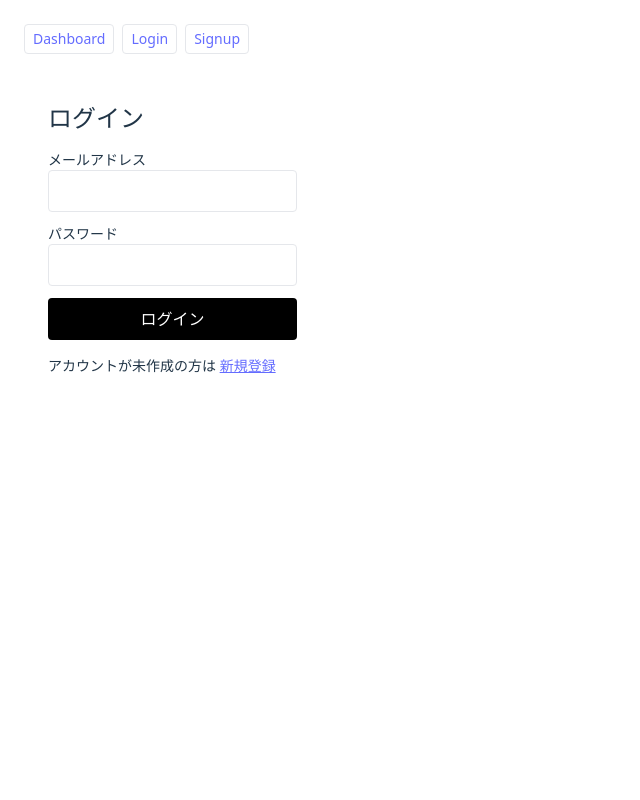
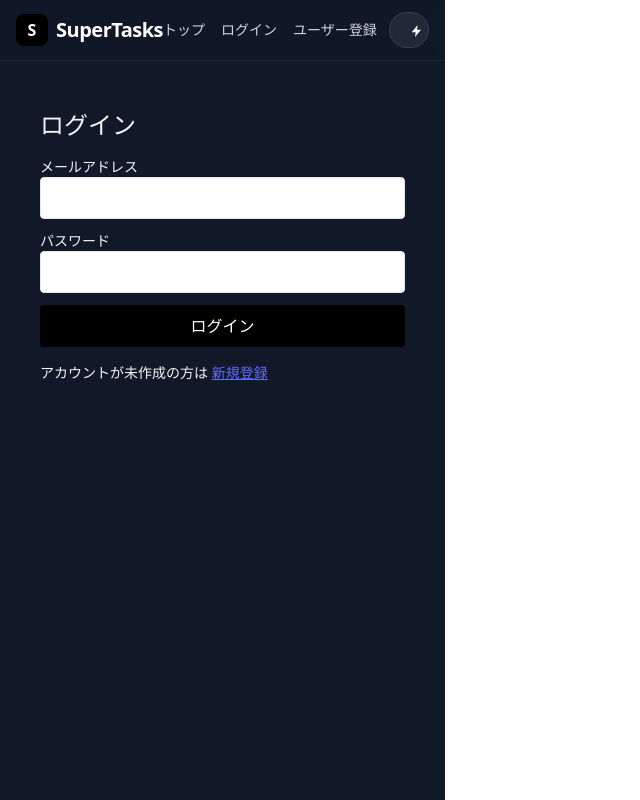
Before and after one commit to Ayatakanimeshi/super_tasks, a React (Vite) app in the folder super_tasks_frontend/: page /login in a window 1280 px wide. Shown: the whole page, without its empty margins (0-640 px from the left). Built offline with nearby package versions, Linux system fonts and the light colour scheme; no server answers.

Commit message:
TOP画面改修

```diff
--- a/super_tasks_frontend/src/App.tsx
+++ b/super_tasks_frontend/src/App.tsx
@@ -1,41 +1,107 @@
+import React, { useState } from "react";
 import { Routes, Route, Link, Navigate } from "react-router-dom";
+import { useAuth } from "./auth/AuthContext";
+import Modal from "./components/common/Modal";
+
 import Dashboard from "./pages/Dashboard";
 import LoginPage from "./pages/Login";
 import SignupPage from "./pages/Signup";
 import ProtectedRoute from "./components/ProtectedRoute";
+
 import TrainingLogsPage from "./pages/training/TrainingLogsPage";
 import TrainingLogDetail from "./pages/training/TrainingLogDetail";
 import TrainingMenusPage from "./pages/training/TrainingMenusPage";
 import TrainingMenuDetail from "./pages/training/TrainingMenuDetail";
+
 import StudyLogsPage from "./pages/study/StudyLogsPage";
 import StudyLogDetail from "./pages/study/StudyLogDetail";
 import StudyGoalsPage from "./pages/study/StudyGoalsPage";
 import StudyGoalDetail from "./pages/study/StudyGoalDetail";
+
 import MealLogsPage from "./pages/meal/MealLogsPage";
 import MealLogDetail from "./pages/meal/MealLogDetail";
 import MealMenusPage from "./pages/meal/MealMenusPage";
 import MealMenuDetail from "./pages/meal/MealMenuDetail";
+
 import MentorCalendarPage from "./pages/mentor/MentorCalendarPage";
 
 export default function App() {
+  const { user, signOut } = useAuth();
+  const [openQuick, setOpenQuick] = useState(false);
+
   return (
-    <div className="min-h-screen p-6 space-y-6">
-      <nav className="flex flex-wrap gap-2 text-sm">
-        <Link to="/dashboard" className="px-2 py-1 border rounded">
-          Dashboard
+    <div className="min-h-screen bg-gray-900 text-gray-100">
+      {/* ヘッダー（日本語ラベル＋ログイン状態で出し分け） */}
+      <header className="sticky top-0 z-10 bg-gray-900/90 backdrop-blur border-b border-gray-800">
+        <div className="mx-auto max-w-5xl px-4 py-3 flex items-center justify-between">
+          {/* 左：ブランド（トップへ） */}
+          <div className="flex items-center gap-2">
+            <div className="h-8 w-8 rounded-lg bg-black text-white grid place-items-center font-bold">
+              S
+            </div>
+            <Link
+              to="/"
+              className="text-xl font-extrabold tracking-tight text-white"
+            >
+              SuperTasks
             </Link>
-        <Link to="/login" className="px-2 py-1 border rounded">
-          Login
+          </div>
+
+          {/* 右：ナビ＋クイックアクション */}
+          <div className="flex items-center gap-3">
+            <nav className="hidden sm:flex items-center gap-4 text-sm">
+              <Link to="/" className="text-gray-300 hover:text-white">
+                トップ
               </Link>
-        <Link to="/signup" className="px-2 py-1 border rounded">
-          Signup
+              {!user ? (
+                <>
+                  <Link to="/login" className="text-gray-300 hover:text-white">
+                    ログイン
                   </Link>
+                  <Link to="/signup" className="text-gray-300 hover:text-white">
+                    ユーザー登録
+                  </Link>
+                </>
+              ) : (
+                <button
+                  onClick={signOut}
+                  className="text-gray-300 hover:text-white"
+                  title="ログアウト"
+                >
+                  ログアウト
+                </button>
+              )}
             </nav>
 
+            {/* クイックアクション（右上の丸アイコン） */}
+            <button
+              aria-label="クイックアクション"
+              title="クイックアクション"
+              onClick={() => setOpenQuick(true)}
+              className="h-9 w-9 rounded-full bg-gray-800 border border-gray-700 grid place-items-center hover:bg-gray-700 active:opacity-80"
+            >
+              {/* 稲妻アイコン */}
+              <svg
+                width="16"
+                height="16"
+                viewBox="0 0 24 24"
+                fill="currentColor"
+                className="text-white"
+              >
+                <path d="M13 3L4 14h6l-1 7 9-11h-6l1-7z" />
+              </svg>
+            </button>
+          </div>
+        </div>
+      </header>
+
+      {/* 本文 */}
+      <main className="mx-auto max-w-5xl px-4 py-6">
         <Routes>
           <Route path="/" element={<Navigate to="/dashboard" replace />} />
           <Route path="/login" element={<LoginPage />} />
           <Route path="/signup" element={<SignupPage />} />
+
           <Route
             path="/dashboard"
             element={
@@ -79,6 +145,7 @@ export default function App() {
             }
           />
 
+          {/* 食事管理 */}
           <Route
             path="/meals"
             element={
@@ -112,6 +179,7 @@ export default function App() {
             }
           />
 
+          {/* 勉強管理 */}
           <Route
             path="/study"
             element={
@@ -145,6 +213,7 @@ export default function App() {
             }
           />
 
+          {/* メンター業務 */}
           <Route
             path="/mentor"
             element={
@@ -156,6 +225,41 @@ export default function App() {
 
           <Route path="*" element={<div>Not Found</div>} />
         </Routes>
+      </main>
+
+      {/* クイックアクション：モーダル（右上アイコンから） */}
+      <Modal
+        open={openQuick}
+        onClose={() => setOpenQuick(false)}
+        title="クイックアクション"
+      >
+        <div className="grid grid-cols-1 gap-3">
+          <a
+            href="/training"
+            className="rounded border border-gray-800 bg-gray-800 p-3 hover:bg-gray-700"
+          >
+            ＋ トレーニングログを追加
+          </a>
+          <a
+            href="/meals"
+            className="rounded border border-gray-800 bg-gray-800 p-3 hover:bg-gray-700"
+          >
+            ＋ 食事ログを追加
+          </a>
+          <a
+            href="/study"
+            className="rounded border border-gray-800 bg-gray-800 p-3 hover:bg-gray-700"
+          >
+            ＋ 学習ログ/目標を追加
+          </a>
+          <a
+            href="/mentor"
+            className="rounded border border-gray-800 bg-gray-800 p-3 hover:bg-gray-700"
+          >
+            ＋ メンタータスクを追加
+          </a>
+        </div>
+      </Modal>
     </div>
   );
 }
--- a/super_tasks_frontend/src/pages/Dashboard.tsx
+++ b/super_tasks_frontend/src/pages/Dashboard.tsx
@@ -4,7 +4,6 @@ import StatCard from "../components/common/StatCard";
 import Spinner from "../components/common/Spinner";
 import Empty from "../components/common/Empty";
 import ErrorMessage from "../components/common/ErrorMessage";
-import Modal from "../components/common/Modal";
 import { useQuery } from "@tanstack/react-query";
 import { trainingApi } from "../features/training/trainingApi";
 import { studyApi } from "../features/study/studyApi";
@@ -17,7 +16,7 @@ function ymd(d: Date) {
 const todayISO = ymd(new Date());
 
 export default function Dashboard() {
-  // === fetch: 直近7日で取得（UI体感が良い）
+  // 直近7日レンジ
   const [range] = useState(() => {
     const to = new Date();
     const from = new Date();
@@ -25,6 +24,7 @@ export default function Dashboard() {
     return { from: from.toISOString(), to: to.toISOString() };
   });
 
+  // fetch
   const menusQ = useQuery({
     queryKey: ["training_menus"],
     queryFn: trainingApi.listMenus,
@@ -61,7 +61,7 @@ export default function Dashboard() {
     queryFn: () => mentorApi.listLogs({ from: range.from, to: range.to }),
   });
 
-  // === 集計（今日）
+  // 集計（今日）
   const todayTrainingCount = useMemo(
     () =>
       (logsQ.data ?? []).filter(
@@ -69,8 +69,8 @@ export default function Dashboard() {
       ).length,
     [logsQ.data]
   );
+
   const todayCalories = useMemo(() => {
-    // meal_logs: amount * menu.calories を合算（amountが未使用の設計なら menu.calories を加算）
     const byId = new Map((mealMenusQ.data ?? []).map((m) => [m.id, m]));
     return (mealLogsQ.data ?? [])
       .filter((l) => l.meal_date?.slice(0, 10) === todayISO)
@@ -84,10 +84,9 @@ export default function Dashboard() {
   }, [mealLogsQ.data, mealMenusQ.data]);
 
   const todayStudyHours = useMemo(() => {
-    const hours = (studyLogsQ.data ?? [])
+    return (studyLogsQ.data ?? [])
       .filter((l) => l.study_date?.slice(0, 10) === todayISO)
       .reduce((sum, l) => sum + (l.hours ?? 0), 0);
-    return hours; // h単位
   }, [studyLogsQ.data]);
 
   const overdueMentorCount = useMemo(() => {
@@ -97,27 +96,45 @@ export default function Dashboard() {
     ).length;
   }, [mentorLogsQ.data]);
 
-  // === クイックアクション（簡易モーダルの例：今はリンク中心に）
-  const [openQuick, setOpenQuick] = useState(false);
+  // 表示ラベル
+  const rangeLabel = useMemo(() => {
+    const f = new Date(range.from);
+    const t = new Date(range.to);
+    const pad = (n: number) => String(n).padStart(2, "0");
+    return `${f.getFullYear()}/${pad(f.getMonth() + 1)}/${pad(
+      f.getDate()
+    )} - ${t.getFullYear()}/${pad(t.getMonth() + 1)}/${pad(t.getDate())}`;
+  }, [range.from, range.to]);
+
+  // 最近
+  const recentTrainings = useMemo(
+    () => (logsQ.data ?? []).slice(-3).reverse(),
+    [logsQ.data]
+  );
+  const dueSoonMentor = useMemo(() => {
+    return (mentorLogsQ.data ?? [])
+      .filter((l) => !l.completed && l.deadline)
+      .sort(
+        (a, b) =>
+          new Date(a.deadline!).getTime() - new Date(b.deadline!).getTime()
+      )
+      .slice(0, 5);
+  }, [mentorLogsQ.data]);
 
   return (
-    <div className="space-y-6 p-6">
-      <div className="flex items-center justify-between">
-        <h1 className="text-2xl font-bold">ダッシュボード</h1>
-        <button
-          className="px-4 py-2 rounded bg-black text-white"
-          onClick={() => setOpenQuick(true)}
-        >
-          ＋ クイックアクション
-        </button>
+    <div className="mx-auto max-w-5xl px-4 py-6 space-y-6">
+      {/* タイトルだけ（ヘッダーやクイックモーダルは App.tsx 側で制御） */}
+      <div className="flex items-end justify-between">
+        <h1 className="text-2xl font-extrabold tracking-tight text-white">
+          本日の記録
+        </h1>
       </div>
 
-      {/* 概況カード */}
-      <div className="grid grid-cols-2 gap-3">
+      {/* 概況カード（スマホ2列） */}
+      <section className="grid grid-cols-2 gap-3 sm:gap-4">
         <StatCard
           label="今日のトレーニング回数"
           value={logsQ.isLoading ? <Spinner /> : todayTrainingCount}
-          hint="直近7日のログから集計"
           onClick={() => (window.location.href = "/training")}
         />
         <StatCard
@@ -129,29 +146,29 @@ export default function Dashboard() {
               `${Math.round(todayCalories)} kcal`
             )
           }
-          hint="直近7日の食事ログから集計"
           onClick={() => (window.location.href = "/meals")}
         />
         <StatCard
           label="今日の学習時間"
           value={studyLogsQ.isLoading ? <Spinner /> : `${todayStudyHours} h`}
-          hint="直近7日の学習ログから集計"
           onClick={() => (window.location.href = "/study")}
         />
         <StatCard
           label="期限超過タスク"
           value={mentorLogsQ.isLoading ? <Spinner /> : overdueMentorCount}
-          hint="メンター業務（未完 & 期限切れ）"
           onClick={() => (window.location.href = "/mentor")}
         />
-      </div>
+      </section>
 
       {/* 最近の項目（各3件） */}
-      <div className="grid grid-cols-1 gap-4">
+      <section className="grid grid-cols-1 gap-4">
         <Section
           title="最近のトレーニング"
           actions={
-            <a className="underline" href="/training">
+            <a
+              className="text-blue-400 hover:text-blue-300 underline"
+              href="/training"
+            >
               すべて見る
             </a>
           }
@@ -160,11 +177,10 @@ export default function Dashboard() {
             <ErrorMessage />
           ) : logsQ.isLoading ? (
             <Spinner />
+          ) : (logsQ.data ?? []).slice(-3).reverse().length === 0 ? (
+            <Empty />
           ) : (
-            (logsQ.data ?? [])
-              .slice(-3)
-              .reverse()
-              .map((l) => {
+            recentTrainings.map((l) => {
               const menu = (menusQ.data ?? []).find(
                 (m) => m.id === l.training_menu_id
               );
@@ -172,24 +188,27 @@ export default function Dashboard() {
                 <a
                   key={l.id}
                   href={`/training/logs/${l.id}`}
-                    className="block border rounded p-3 hover:bg-gray-50"
+                  className="block rounded border border-gray-800 bg-gray-800 p-3 hover:bg-gray-700"
                 >
-                    <div className="text-sm opacity-70">
+                  <div className="text-sm text-gray-400">
                     {new Date(l.performed_at).toLocaleString()}
                   </div>
-                    <div className="font-medium">
+                  <div className="font-medium text-white">
                     {menu?.name ?? "種目"} — {l.weight}kg × {l.reps}回
                   </div>
                 </a>
               );
-              }) || <Empty />
+            })
           )}
         </Section>
 
         <Section
           title="期限が近いメンタータスク"
           actions={
-            <a className="underline" href="/mentor">
+            <a
+              className="text-blue-400 hover:text-blue-300 underline"
+              href="/mentor"
+            >
               カレンダーへ
             </a>
           }
@@ -198,69 +217,39 @@ export default function Dashboard() {
             <ErrorMessage />
           ) : mentorLogsQ.isLoading ? (
             <Spinner />
+          ) : dueSoonMentor.length === 0 ? (
+            <Empty />
           ) : (
-            (mentorLogsQ.data ?? [])
-              .filter((l) => !l.completed && l.deadline)
-              .sort(
-                (a, b) =>
-                  new Date(a.deadline!).getTime() -
-                  new Date(b.deadline!).getTime()
-              )
-              .slice(0, 5)
-              .map((l) => {
+            dueSoonMentor.map((l) => {
               const t = (mentorTasksQ.data ?? []).find(
                 (x) => x.id === l.mentor_task_id
               );
               return (
                 <div
                   key={l.id}
-                    className="border rounded p-3 flex items-center justify-between"
+                  className="rounded border border-gray-800 bg-gray-800 p-3 flex items-center justify-between"
                 >
                   <div>
-                      <div className="font-medium">{t?.name ?? "タスク"}</div>
-                      <div className="text-xs opacity-70">
+                    <div className="font-medium text-white">
+                      {t?.name ?? "タスク"}
+                    </div>
+                    <div className="text-xs text-gray-400">
                       期限:{" "}
-                        {l.deadline
-                          ? new Date(l.deadline).toLocaleString()
-                          : "-"}
+                      {l.deadline ? new Date(l.deadline).toLocaleString() : "-"}
                     </div>
                   </div>
-                    <a className="underline text-sm" href="/mentor">
+                  <a
+                    className="text-blue-400 hover:text-blue-300 text-sm underline"
+                    href="/mentor"
+                  >
                     開く
                   </a>
                 </div>
               );
             })
-              .concat(
-                (mentorLogsQ.data ?? []).filter((l) => !l.completed).length ===
-                  0
-                  ? [<Empty key="empty" />]
-                  : []
-              )
           )}
         </Section>
-      </div>
-
-      <Modal
-        open={openQuick}
-        onClose={() => setOpenQuick(false)}
-        title="クイックアクション"
-      >
-        <div className="grid grid-cols-1 gap-3">
-          <a href="/training" className="border rounded p-3 hover:bg-gray-50">
-            ＋ トレーニングログを追加
-          </a>
-          <a href="/meals" className="border rounded p-3 hover:bg-gray-50">
-            ＋ 食事ログを追加
-          </a>
-          <a href="/study" className="border rounded p-3 hover:bg-gray-50">
-            ＋ 学習ログ/目標を追加
-          </a>
-          <a href="/mentor" className="border rounded p-3 hover:bg-gray-50">
-            ＋ メンタータスクを追加
-          </a>
-        </div>
-      </Modal>
+      </section>
     </div>
   );
 }
```
Lines whose indentation alone changed are shown as unchanged.
